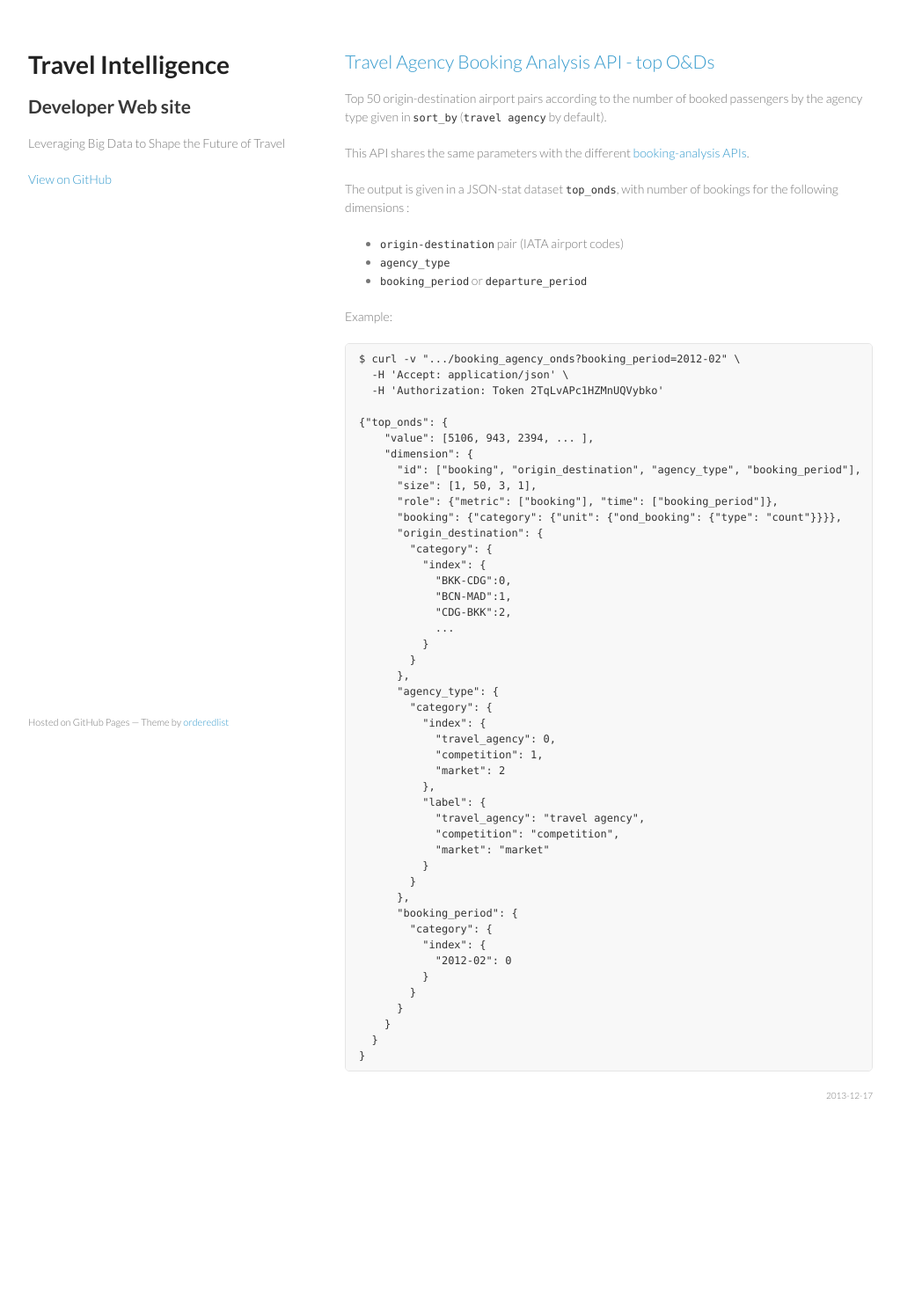
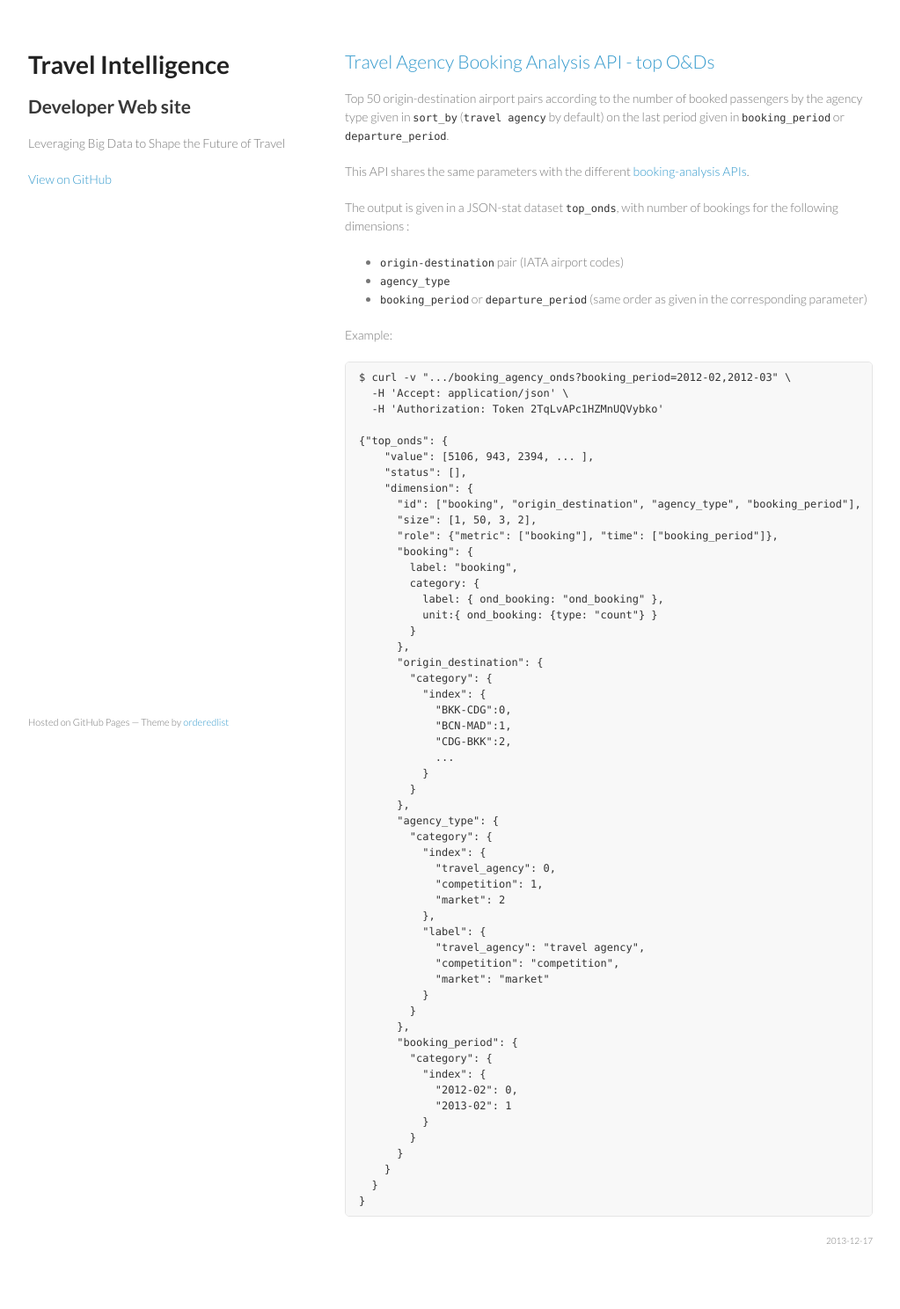
Before and after one commit to travel-intelligence/travel-intelligence.github.io, a Jekyll site: the page built from _posts/2013-12-17-booking-analysis-top-onds.md, in a window 1280 px wide. Shown: the whole page at 88% size, without its empty margins (128-1151 px from the left). Built offline with Jekyll 4.4.1, drawn with Linux system fonts in a browser that asks for light colours; before the commit the page ends 1323 px from its top, so only the background shows below that.

Commit message:
booking analysis: updated examples with several periods selected

```diff
--- a/_posts/2013-12-17-booking-analysis-top-onds.md
+++ b/_posts/2013-12-17-booking-analysis-top-onds.md
@@ -4,28 +4,35 @@ title: Travel Agency Booking Analysis API - top O&Ds
 excerpt: Top origin-destination pairs according to the number of booked passengers
 ---
 
-Top 50 origin-destination airport pairs according to the number of booked passengers by the agency type given in `sort_by` (`travel agency` by default).
+Top 50 origin-destination airport pairs according to the number of booked passengers by the agency type given in `sort_by` (`travel agency` by default) on the last period given in `booking_period` or `departure_period`.
 
 This API shares the same parameters with the different [booking-analysis APIs](/2013/12/06/booking-analysis.html#parameters).
 
 The output is given in a JSON-stat dataset `top_onds`, with number of bookings for the following dimensions :
 * `origin-destination` pair (IATA airport codes)
 * `agency_type`
-* `booking_period` or `departure_period`
+* `booking_period` or `departure_period` (same order as given in the corresponding parameter)
 
 Example:
 
-    $ curl -v ".../booking_agency_onds?booking_period=2012-02" \
+    $ curl -v ".../booking_agency_onds?booking_period=2012-02,2012-03" \
       -H 'Accept: application/json' \
       -H 'Authorization: Token 2TqLvAPc1HZMnUQVybko'
 
     {"top_onds": {
         "value": [5106, 943, 2394, ... ],
+        "status": [],
         "dimension": {
           "id": ["booking", "origin_destination", "agency_type", "booking_period"],
-          "size": [1, 50, 3, 1],
+          "size": [1, 50, 3, 2],
           "role": {"metric": ["booking"], "time": ["booking_period"]},
-          "booking": {"category": {"unit": {"ond_booking": {"type": "count"}}}},
+          "booking": {
+            label: "booking",
+            category: {
+              label: { ond_booking: "ond_booking" },
+              unit:{ ond_booking: {type: "count"} }
+            }
+          },
           "origin_destination": {
             "category": {
               "index": {
@@ -53,7 +60,8 @@ Example:
           "booking_period": {
             "category": {
               "index": {
-                "2012-02": 0
+                "2012-02": 0,
+                "2013-02": 1
               }
             }
           }
```
Also changed, not shown: _posts/2013-12-06-booking-analysis.md (+3 -3 lines), _posts/2013-12-17-booking-analysis-evolution.md (+8 -1 lines), _posts/2013-12-17-booking-analysis-top-airlines.md (+13 -6 lines), _posts/2013-12-17-booking-analysis-top-countries.md (+13 -6 lines), _posts/2013-12-17-booking-analysis-total.md (+14 -6 lines).
